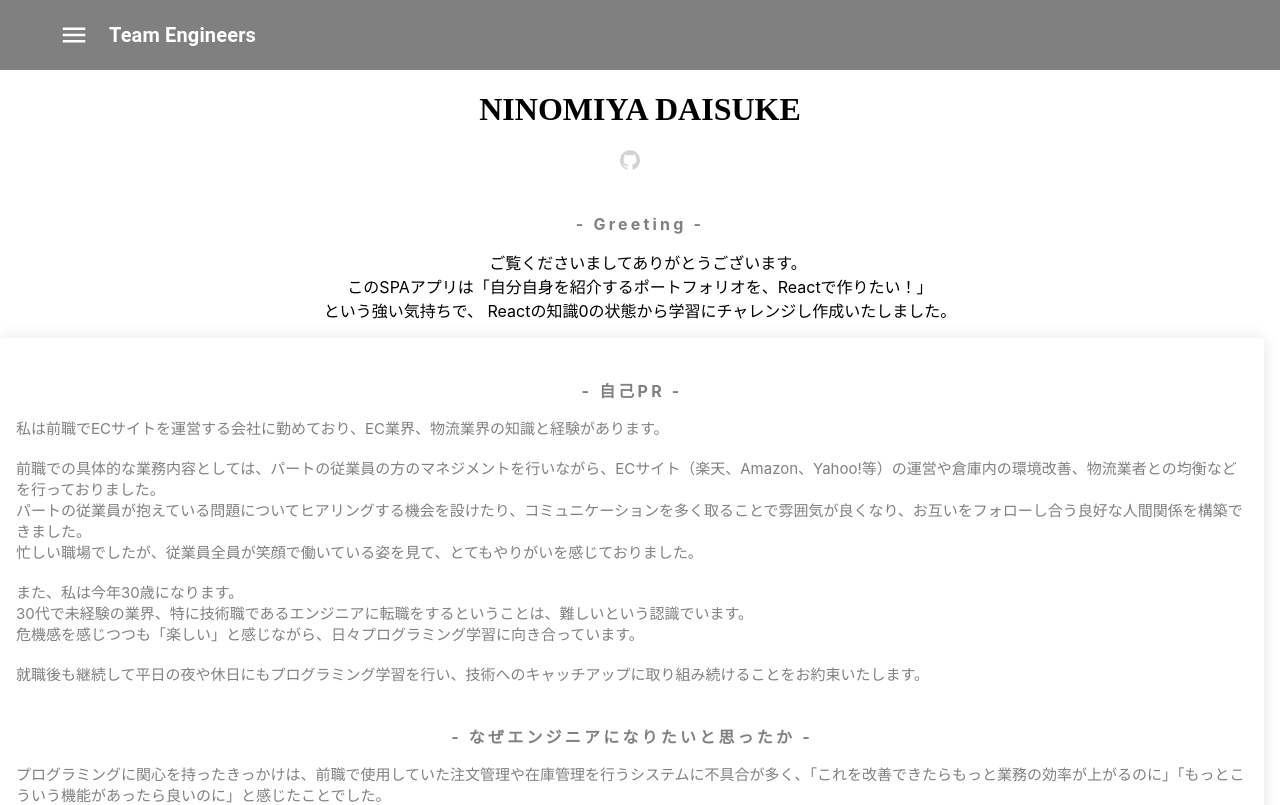
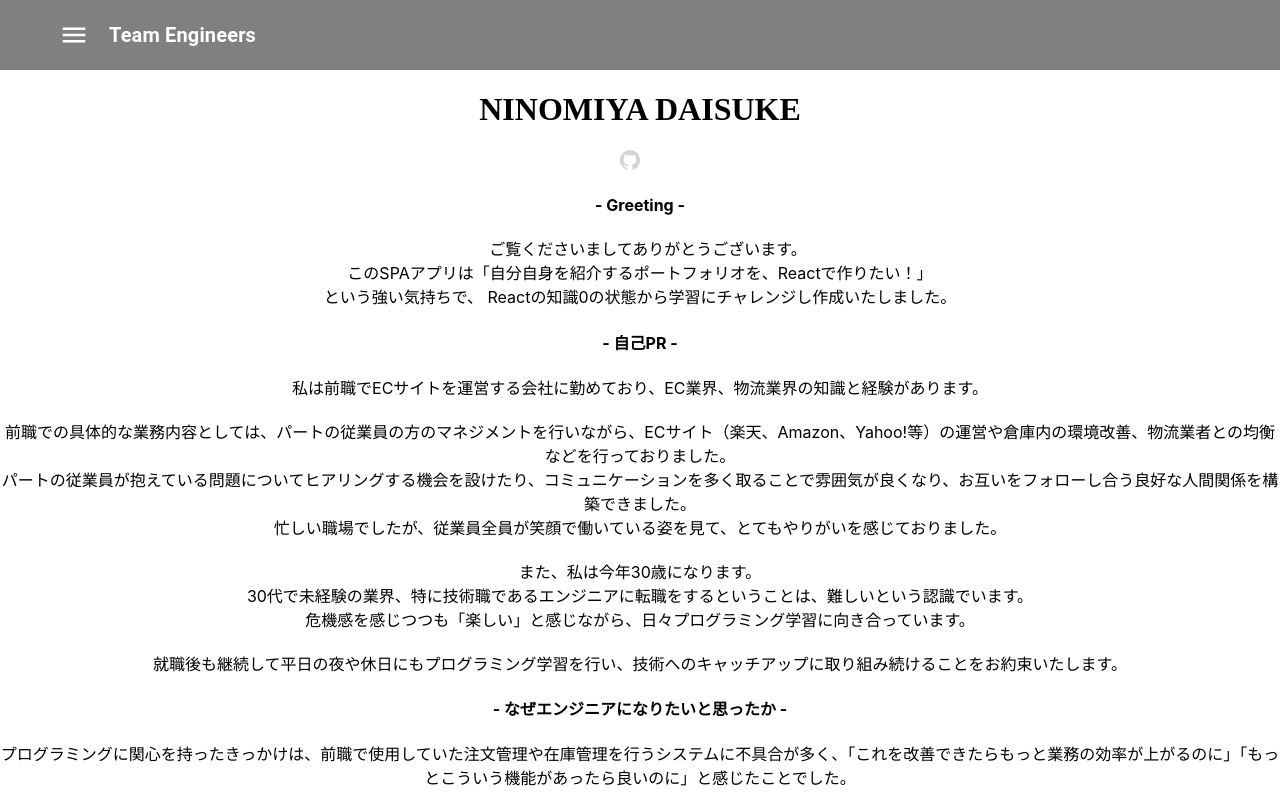
Before and after one commit to daisuke-maedagumi/first-app, a React (Create React App) app: page /Member1 in a window 1280 px wide. Shown: the top 805 px of the page. Built offline with nearby package versions, Linux system fonts and the light colour scheme.

Commit message:
components_

```diff
--- a/src/Templates/Member1.jsx
+++ b/src/Templates/Member1.jsx
@@ -1,44 +1,12 @@
 import React from 'react'
-import '../assets/styles/style.css'
-import { makeStyles } from '@material-ui/core/styles'
-import GitHubIcon from '@material-ui/icons/GitHub'
-import Link from '@material-ui/core/Link'
-import DetailMe from '../components/DetailMe.jsx'
-import TextInput from '../components/DetailMe.jsx'
+import DetailMe from '../components/ninomiyas_components/DetailMe.jsx'
+import Profile from '../components/ninomiyas_components/Profile.jsx'
 
-const useStyles = makeStyles((theme) => ({
-  root: {
-    display: 'flex',
-    '& > *': {
-      margin: theme.spacing(1),
-    },
-  },
-  large: {
-    width: theme.spacing(20),
-    height: theme.spacing(20),
-    boxShadow: "0 2px 5px rgba(0,0,0,0.26)",
-  },
-  myName: {
-    fontFamily: "Roboto Slab, Times New Roman, serif"
-  }
-}));
-
-
-const Member1 = () => {
-  const classes = useStyles();
+function Member1() {
   return (
-    <div className="profile">
-      <h1 className={classes.myName}>NINOMIYA DAISUKE</h1>
-      <div>
-        <Link href="https://github.com/daisuke-maedagumi" target="_blank">
-          <GitHubIcon style={{ fontSize: 20, color: "lightgray", marginRight: 20 }} />
-        </Link>
-      </div>
-      <h4 className="aboutPage-title">- Greeting -</h4>
-      <p style={{textAlign: "center"}}>　ご覧くださいましてありがとうございます。<br/>
-        　このSPAアプリは「自分自身を紹介するポートフォリオを、Reactで作りたい！」<br/>という強い気持ちで、
-        Reactの知識0の状態から学習にチャレンジし作成いたしました。</p>
-        <TextInput><DetailMe/></TextInput>
+    <div>
+      <Profile/>
+      <DetailMe/>
     </div>
   )
 }
--- a/src/assets/styles/style.css
+++ b/src/assets/styles/style.css
@@ -1,3 +1,15 @@
+/* プロフィール */
+.profile {
+  color: gray;
+  height: 100%;
+  width: 70%;
+  display: flex;
+  flex-direction: column;
+
+
+
+}
+
 
 
   .about {
--- /dev/null
+++ b/src/components/ninomiyas_components/Profile.jsx
@@ -0,0 +1,43 @@
+import React from 'react'
+// import 'firstapp/src/assets/styles/style.css'
+import { makeStyles } from '@material-ui/core/styles'
+import GitHubIcon from '@material-ui/icons/GitHub'
+import Link from '@material-ui/core/Link'
+
+const useStyles = makeStyles((theme) => ({
+  root: {
+    display: 'flex',
+    '& > *': {
+      margin: theme.spacing(1),
+    },
+  },
+  large: {
+    width: theme.spacing(20),
+    height: theme.spacing(20),
+    boxShadow: "0 2px 5px rgba(0,0,0,0.26)",
+  },
+  myName: {
+    fontFamily: "Roboto Slab, Times New Roman, serif"
+  }
+}));
+
+
+const Profile = () => {
+  const classes = useStyles();
+  return (
+    <div className="profile">
+      <h1 className={classes.myName}>NINOMIYA DAISUKE</h1>
+      <div>
+        <Link href="https://github.com/daisuke-maedagumi" target="_blank">
+          <GitHubIcon style={{ fontSize: 20, color: "lightgray", marginRight: 20 }} />
+        </Link>
+      </div>
+      <h4 className="aboutPage-title">- Greeting -</h4>
+      <p style={{textAlign: "center"}}>　ご覧くださいましてありがとうございます。<br/>
+        　このSPAアプリは「自分自身を紹介するポートフォリオを、Reactで作りたい！」<br/>という強い気持ちで、
+        Reactの知識0の状態から学習にチャレンジし作成いたしました。</p>
+    </div>
+  )
+}
+
+export default Profile
```
Also changed, not shown: src/components/TextInput.jsx.jsx (deleted, +0 -21 lines), src/components/Title.jsx (deleted, +0 -11 lines), src/components/ninomiyas_components/DetailMe.jsx (renamed from src/components/DetailMe.jsx).
